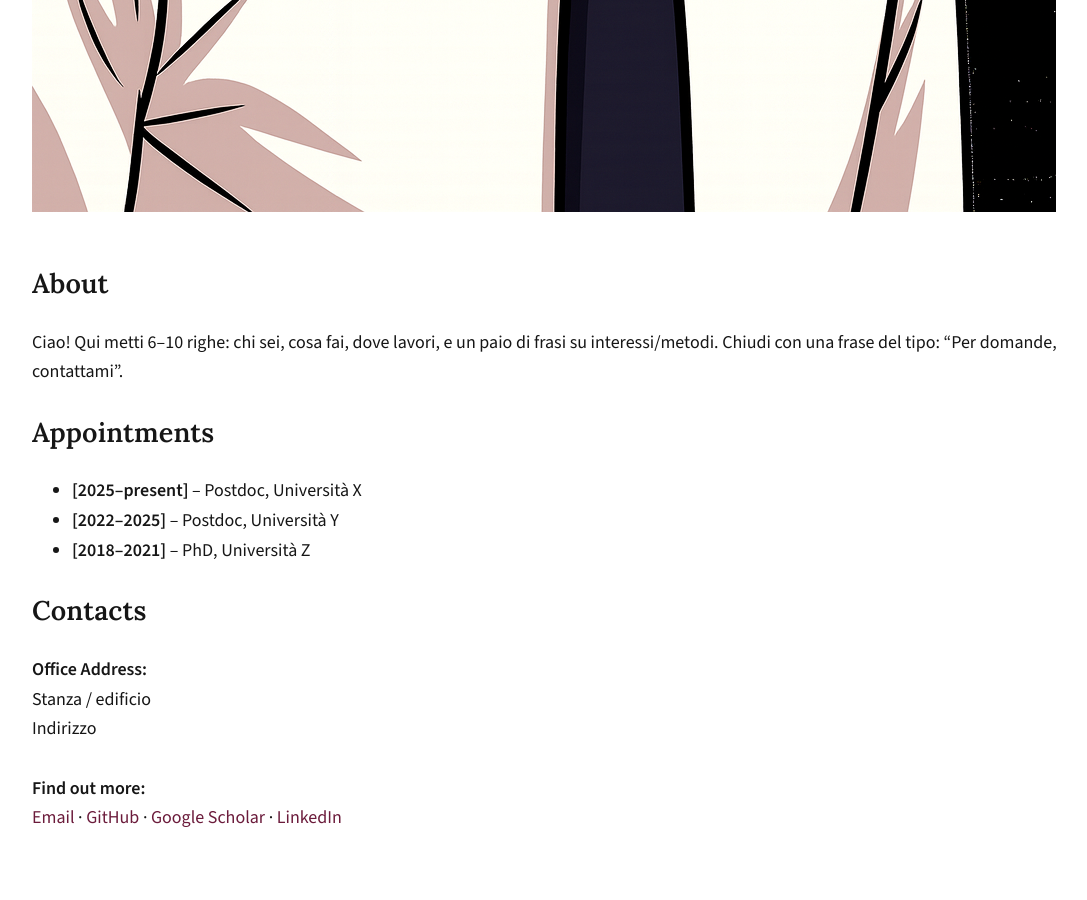
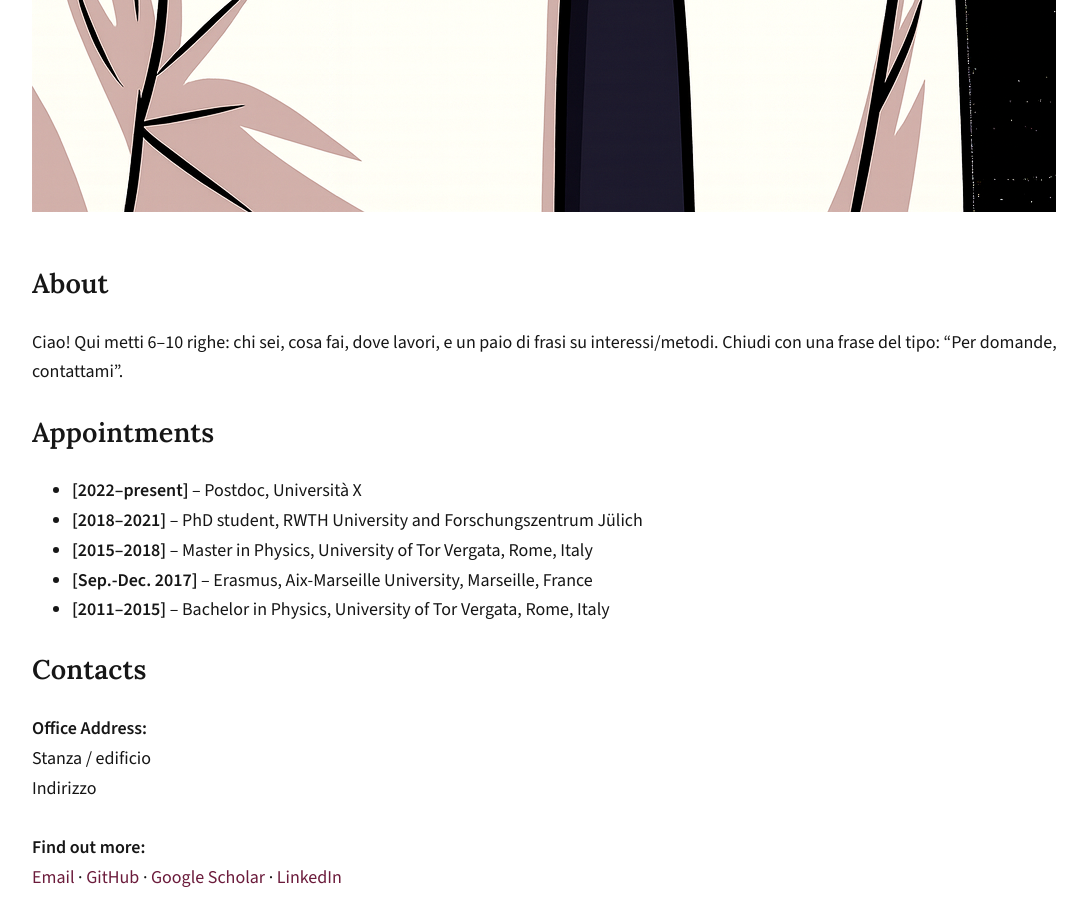
Before and after one commit to ldicairano/website, a Jekyll site: the page built from index.md, in a window 1280 px wide and 900 px high, scrolled down 1417 px. Shown: the whole window, without its empty margins (58-1145 px from the left). Built offline with Jekyll 4.4.1, drawn with Linux system fonts in a browser that asks for light colours; before the commit the page ends 2258 px from its top, so only the background shows below that; some of the changed text lies outside the part shown.

Commit message:
Update site

```diff
--- a/index.md
+++ b/index.md
@@ -6,10 +6,10 @@
 <div class="hero">
   <img src="{{ '/assets/img/profile.png' | relative_url }}" alt="Profile photo">
   <div>
-    <h1>Il Tuo Nome, Ph.D.</h1>
+    <h1>Loris Di Cairano, Ph.D.</h1>
     <div class="sub">
-      Ruolo (es. Postdoctoral Researcher in …)<br/>
-      Dipartimento – Università / Ente
+      Postdoctoral Researcher<br/>
+      FTMS – University of Luxembourg
     </div>
   </div>
 </div>
@@ -27,9 +27,11 @@
   <h2>Appointments</h2>
   <div class="card">
     <ul class="list">
-      <li><b>[2025–present]</b> – Postdoc, Università X</li>
-      <li><b>[2022–2025]</b> – Postdoc, Università Y</li>
-      <li><b>[2018–2021]</b> – PhD, Università Z</li>
+      <li><b>[2022–present]</b> – Postdoc, Università X</li>
+      <li><b>[2018–2021]</b> – PhD student, RWTH University and Forschungszentrum Jülich</li>
+      <li><b>[2015–2018]</b> – Master in Physics, University of Tor Vergata, Rome, Italy</li>
+      <li><b>[Sep.-Dec. 2017]</b> – Erasmus, Aix-Marseille University, Marseille, France</li>
+      <li><b>[2011–2015]</b> – Bachelor in Physics, University of Tor Vergata, Rome, Italy</li>
     </ul>
   </div>
 </div>
```
